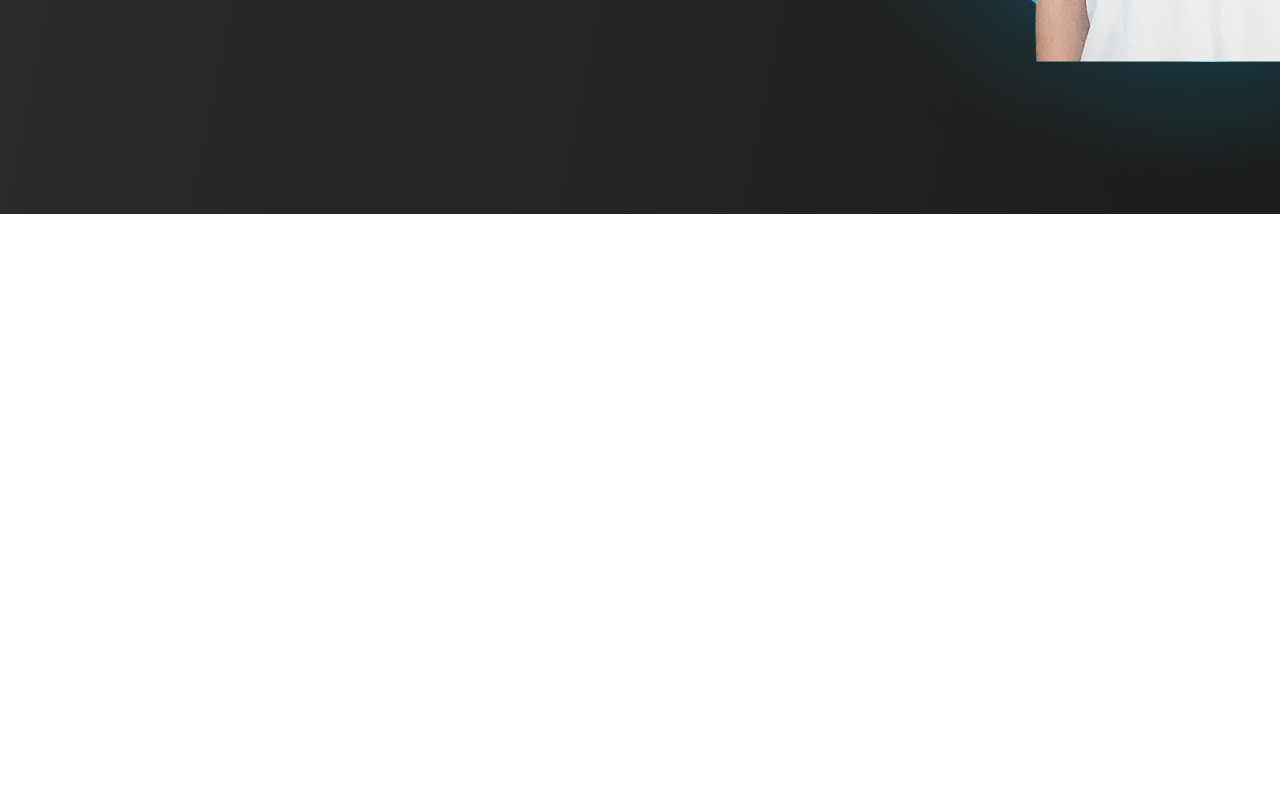
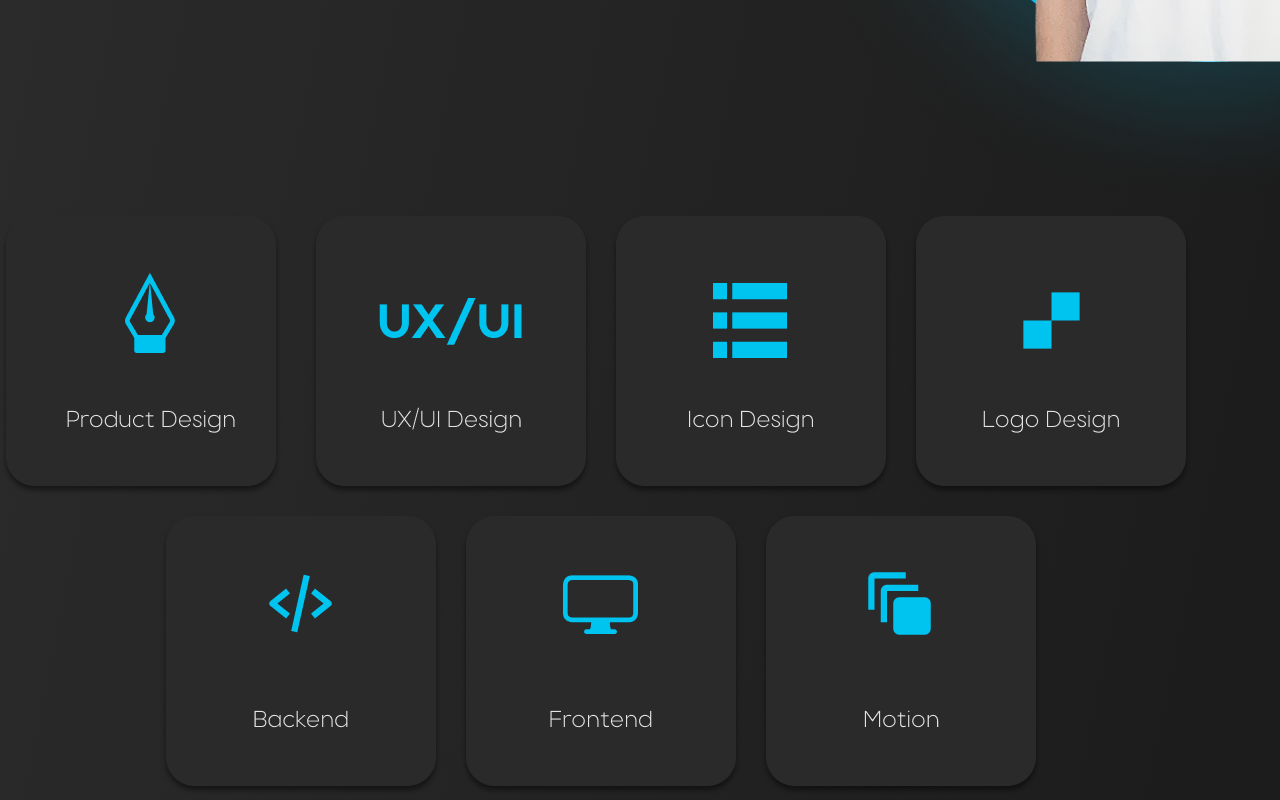
Before and after one commit to abdulloh0099/Notitanic, a React (Vite) app: page / in a window 1280 px wide. Shown: the part 739-1539 px from the top of the page. Before the commit the page ends 953 px from the top, so only its background shows below. Built offline with nearby package versions, Linux system fonts and the light colour scheme.

Commit message:
about me ning tepasidagi boxlar qoshildi

```diff
--- a/src/App.jsx
+++ b/src/App.jsx
@@ -3,6 +3,7 @@ import "./App.css"
 import headerlogo from "./assets/header-logo.png"
 import avatar from "./assets/Gleb.png"
 import hometitle from "./assets/title.png"
+import aboutimgs from "./assets/Sills.png"
 const App = () => {
   return (
     <div>
@@ -22,6 +23,9 @@ const App = () => {
         <img src={hometitle} className="home-title" />
         <img src={avatar} className="home-avatar" />
       </home-page>
+      <about-me>
+        <img src={aboutimgs} alt="" />
+      </about-me>
     </div>
   )
 }
```
Also changed, not shown: src/assets/Sills.png (added).
